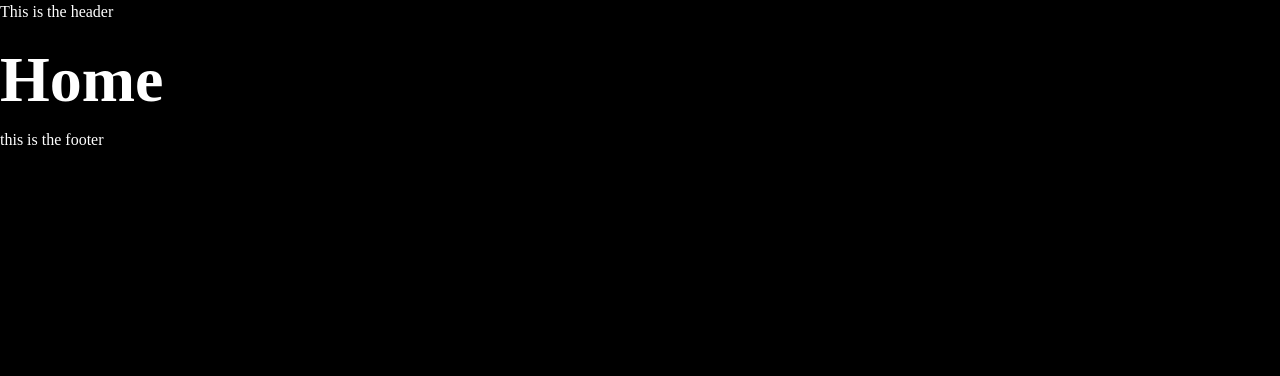
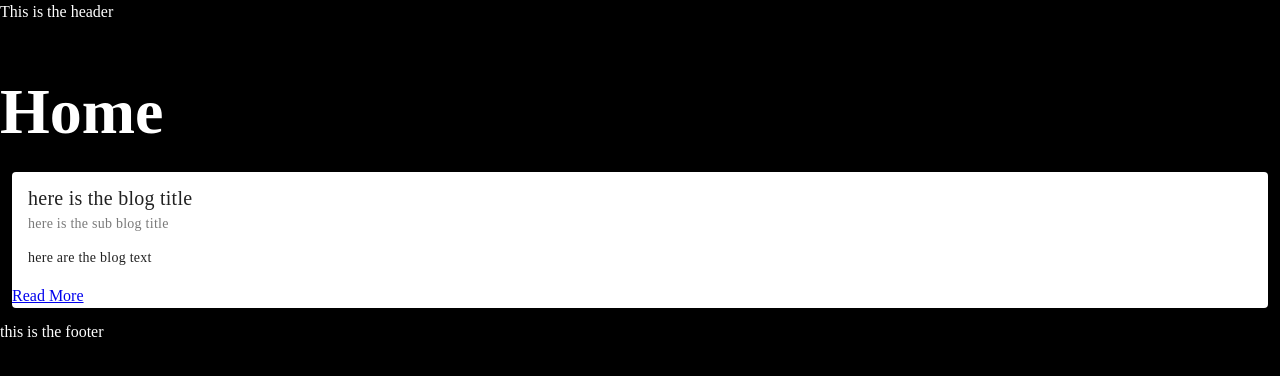
Before and after one commit to DarrellRoberts/e-mission-challenge, a Nuxt app: page / in a window 1280 px wide. Shown: the top 376 px of the page. Built offline with nearby package versions, Linux system fonts and the light colour scheme; a web font is replaced by a local one.

Commit message:
0003: added blog component & tweaked layout

```diff
--- a/src/assets/stylesheets/layout/main-layout.css
+++ b/src/assets/stylesheets/layout/main-layout.css
@@ -1,5 +1,5 @@
 .website-grid {
   display: grid;
-  grid-template-rows: 1fr 3fr 1fr;
+  grid-template-rows: 1fr 4fr 1fr;
   /* height: 100vh; */
 }
--- /dev/null
+++ b/src/components/blog/Posts.vue
@@ -0,0 +1,10 @@
+<template>
+  <v-col>
+    <v-card
+      subtitle="here is the sub blog title"
+      text="here are the blog text"
+      title="here is the blog title"
+      ><NuxtLink to="/posts/">Read More</NuxtLink></v-card
+    >
+  </v-col>
+</template>
--- a/src/pages/index.vue
+++ b/src/pages/index.vue
@@ -1,5 +1,6 @@
 <script lang="ts" setup>
 import Hero from "@/components/misc/Hero.vue";
+import Posts from "@/components/blog/Posts.vue";
 import { useHeadingStore } from "../store/heading";
 
 const store = useHeadingStore();
@@ -7,4 +8,5 @@ const store = useHeadingStore();
 
 <template>
   <Hero :heading="store.heading" />
+  <Posts />
 </template>
```
